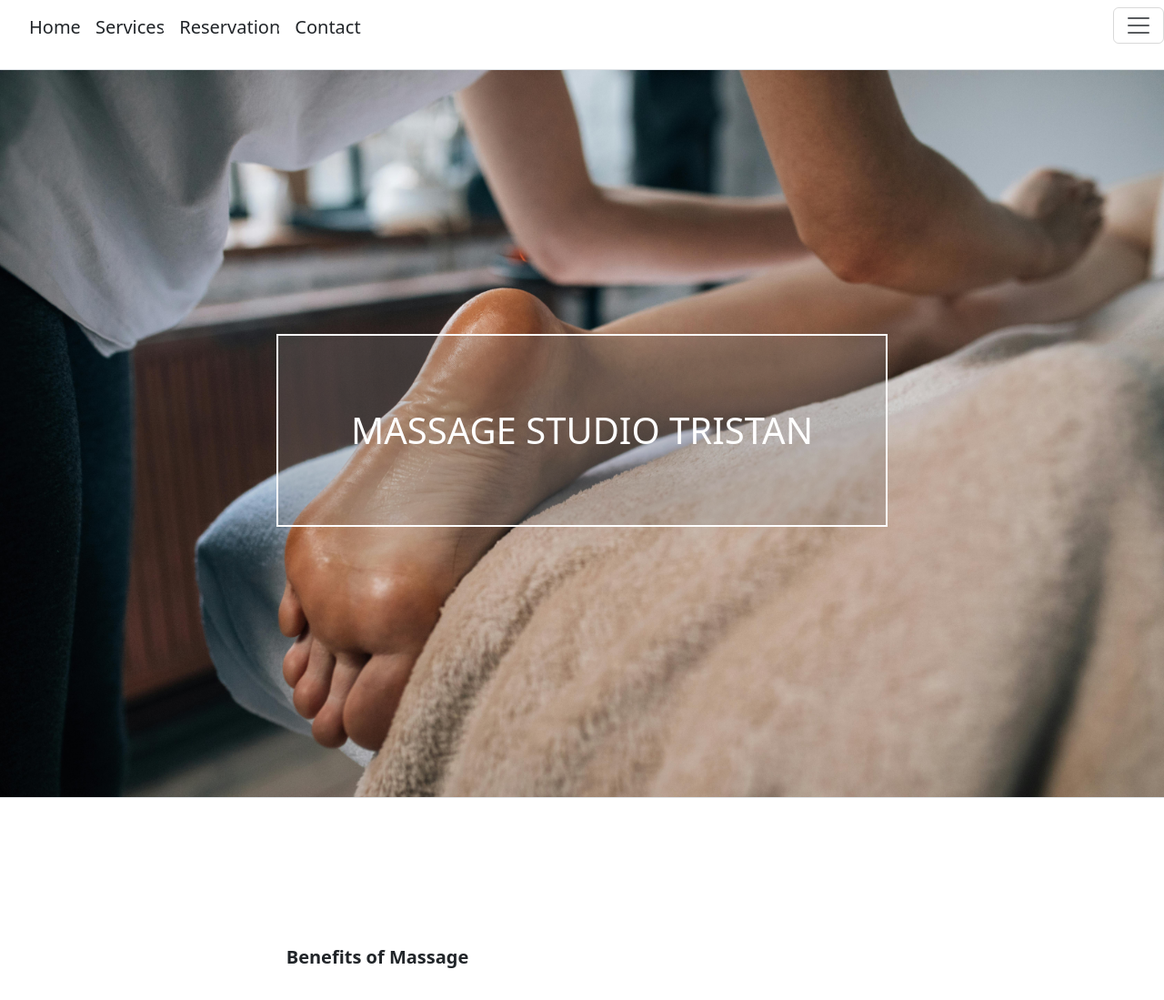
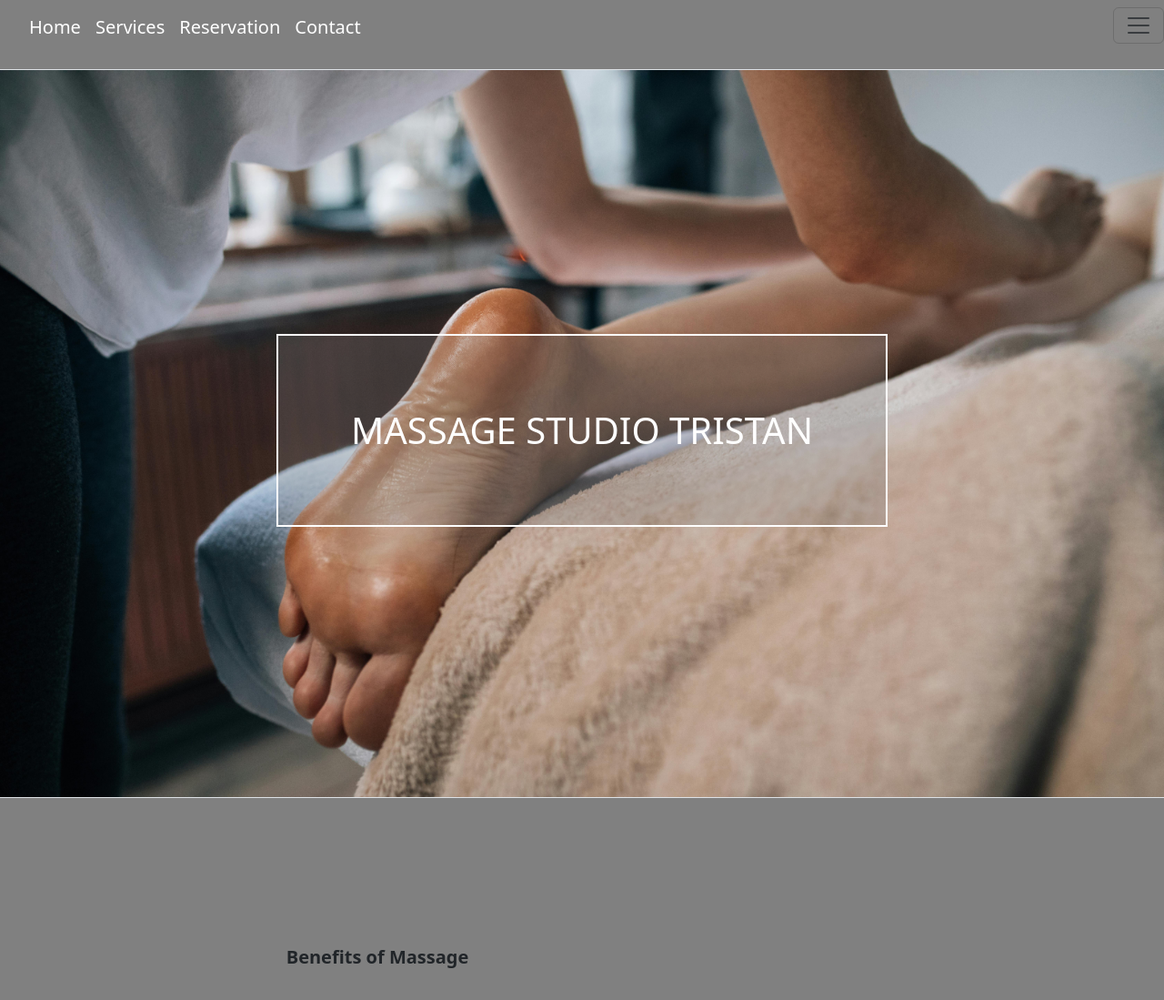
Before and after one commit to 3s7an/massage-studio-tristaan, a PHP site: page / in a window 1280 px wide. Shown: the top 1099 px of the page at 91% size. Run offline with PHP 8.4, Linux system fonts and the light colour scheme.

Commit message:
uprava stylu

```diff
--- a/contact.php
+++ b/contact.php
@@ -4,6 +4,7 @@
     <meta charset="UTF-8">
     <meta name="viewport" content="width=device-width, initial-scale=1.0">
     <title>Document</title>
+    <link rel="stylesheet" href="./css/style.css">
 </head>
 <body>
 <h3 class="text-center mt-5 mb-5">Where you find us</h3>
--- a/css/style.css
+++ b/css/style.css
@@ -4,7 +4,17 @@
 
 }
 
+header {
+    background-color: grey;
 
+}
+section {
+
+    background-color: grey;
+}
+body {
+    background-color: grey;
+}
 
 header .container {
     display:flex;
@@ -34,6 +44,8 @@ header .container {
 }
 .menu ul li {
     margin-right: 20px;
+    list-style: none;
+
 }
 .menu ul li a {
     text-decoration: none;
@@ -67,9 +79,7 @@ header .container {
 section .container {
     width: 1200px;
 }
-section {
-    margin-bottom: 5em;
-}
+
 section p {
     font-size: 20px;
 
@@ -187,7 +197,7 @@ footer ul{
 
   nav {
     color:white;
-    border-bottom: 1px solid grey;
+
   }
 
   .pozadie {
@@ -201,6 +211,7 @@ footer ul{
     background-repeat: no-repeat;
     background-size: cover;
     color: white;
+    background-color: grey;
 
 
 }
@@ -213,4 +224,5 @@ background-color: rgba(128, 128, 128, 0.268);
 
 nav ul {
     display: flex;
+    list-style: none;
 }
--- a/database.sql
+++ b/database.sql
@@ -1,3 +1,7 @@
 create DATABASE users;
 
-CREATE TABLE users (id INT PRIMARY KEY , meno TEXT, heslo TEXT);
+CREATE TABLE users (
+    id INT PRIMARY KEY AUTO_INCREMENT,
+    meno TEXT,
+    heslo TEXT
+);
--- a/index.php
+++ b/index.php
@@ -57,18 +57,19 @@ if (array_key_exists("odhlasit", $_POST)) {
               foreach($zoznam as $klucStranky => $hodnota)
               {
                 if($hodnota->id != "404")
-              echo "<li><a class='navbar-brand text-dark'  href='?stranka=$hodnota->id'>{$hodnota->menu}</a></li>";
+              echo "<li><a class='navbar-brand text-white'  href='?stranka=$hodnota->id'>{$hodnota->menu}</a></li>";
               }
               ?>
             </ul>
 
 
             <button class="navbar-toggler" type="button" data-bs-toggle="offcanvas" data-bs-target="#offcanvasNavbar" aria-controls="offcanvasNavbar" aria-label="Toggle navigation">
-              <span class="navbar-toggler-icon"></span>
+              <span class="navbar-toggler-icon text-"></span>
               </button>
           <div class="offcanvas offcanvas-end" tabindex="-1" id="offcanvasNavbar" aria-labelledby="offcanvasNavbarLabel">
           <div class="offcanvas-header">
               <h5 class="offcanvas-title" id="offcanvasNavbarLabel">
+
               <?php
               //dynamicke zobrazenie prihlaseneho uzivatela
                if(array_key_exists("prihlasenyUzivatel", $_SESSION)){
@@ -91,6 +92,7 @@ if (array_key_exists("odhlasit", $_POST)) {
                   <a class="nav-link active" aria-current="page" href="#">My reservations</a>
                 </li>
                 <form class="d-flex mt-3" method="post">
+
                   <?php
                   //zobrazenie tlacitka odhlasit iba v pripade ak je uzivatel prihlaseny
                  if(array_key_exists("prihlasenyUzivatel", $_SESSION)){
--- a/reservation.php
+++ b/reservation.php
@@ -4,6 +4,7 @@
     <meta charset="UTF-8">
     <meta name="viewport" content="width=device-width, initial-scale=1.0">
     <title>Document</title>
+    <link rel="stylesheet" href="./css/style.css">
 </head>
 <body>
     <h1>Book a massage here : </h1>
```
Also changed, not shown: registracia.php (+21 -7 lines), 1 other file.
